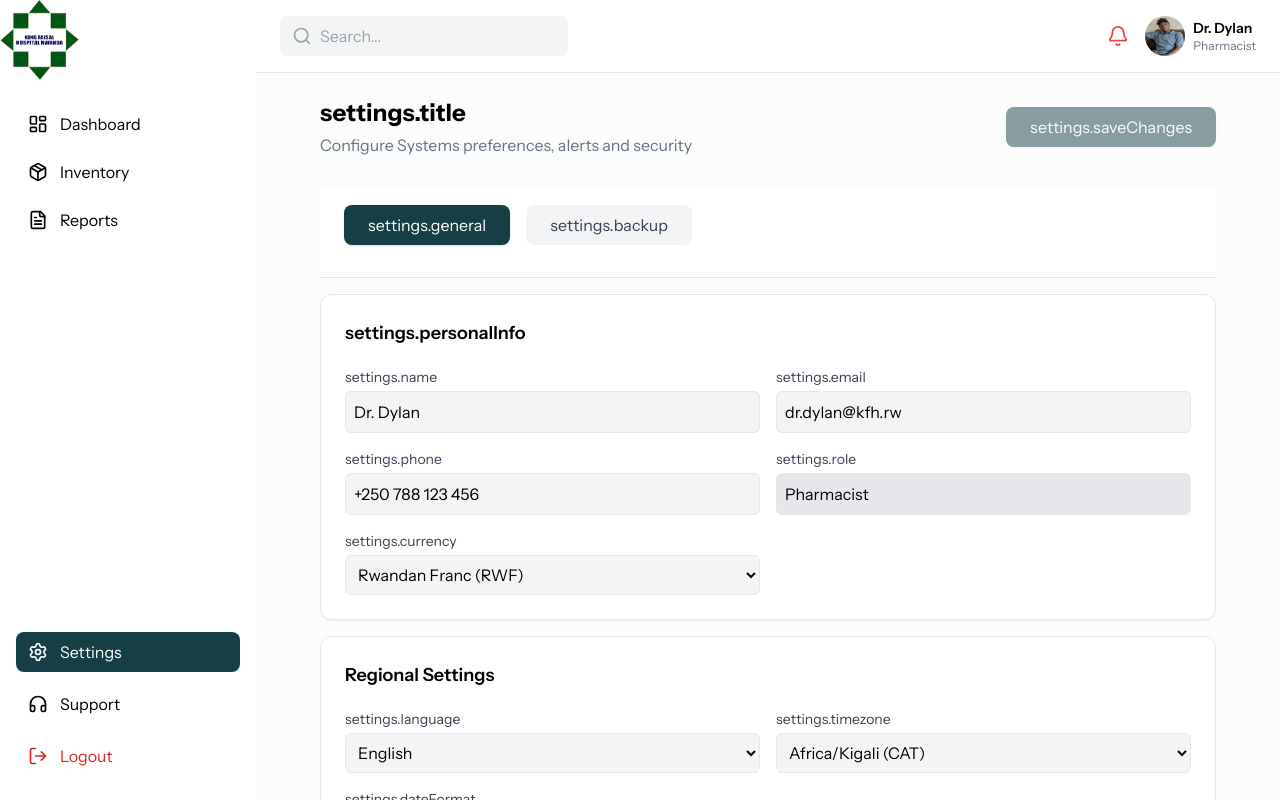
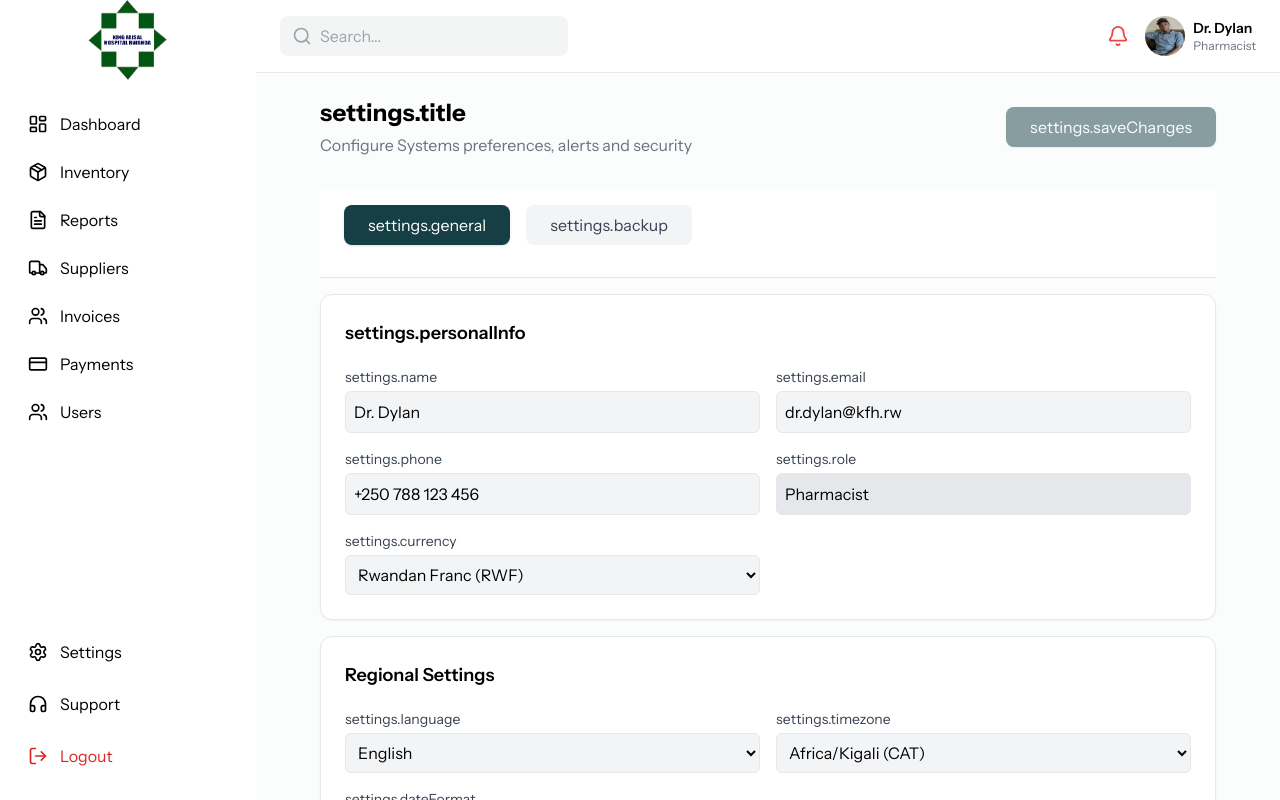
Before and after one commit to King-Faisal-Hospital-System/Web, a Next.js app: page /stock_manager/settings in a window 1280 px wide. Built offline with nearby package versions, Linux system fonts and the light colour scheme; no server answers.

Commit message:
added sidebar component in stock manager

```diff
--- a/app/stock_manager/settings/page.tsx
+++ b/app/stock_manager/settings/page.tsx
@@ -23,6 +23,7 @@ import type { RootState, AppDispatch } from "../../../store/store";
 import { fetchUserSettings, updateUserSettings, fetchBackupStatus, initiateBackup, updatePersonalInfo, updatePreferences, updateNotifications, updateBackupConfig } from "../../../store/slices/settingsSlice";
 import { setLanguage, initializeLanguage } from "../../../store/slices/languageSlice";
 import { useLanguageContext } from "../../../components/LanguageProvider";
+import Sidebar from "@/components/Sidebar";
 
 const SidebarNavItem = ({
   href,
@@ -118,35 +119,7 @@ export default function SettingsPage() {
   return (
     <div className="flex h-screen">
       {/* sidebar */}
-      <aside className="w-64 bg-white shadow-sm flex flex-col justify-between">
-        <div>
-          <div className="flex items-center justify-start h-20">
-            <Image src="/logo.png" alt="Logo" width={80} height={80} />
-          </div>
-          <nav className="mt-6">
-            <ul className="space-y-2 px-4">
-              <SidebarNavItem href="/stock_manager/home" icon={LayoutDashboard} label="Dashboard" />
-              <SidebarNavItem href="/stock_manager/inventory" icon={Package} label="Inventory" />
-              <SidebarNavItem href="/stock_manager/reports" icon={FileText} label="Reports" />
-
-            </ul>
-          </nav>
-        </div>
-        <div className="px-4 pb-6 space-y-3">
-          <Link href="/admin/settings" className="flex items-center text-white  bg-[var(--primary)] space-x-3 hover:bg-[var(--input-field)] rounded-lg px-3 py-2 cursor-pointer">
-            <Settings size={20} className="text-white" />
-            <span>Settings</span>
-          </Link>
-          <Link href="/admin/support" className="flex items-center space-x-3 hover:bg-[var(--input-field)] rounded-lg px-3 py-2 cursor-pointer">
-            <Headphones size={20} />
-            <span>Support</span>
-          </Link>
-          <Link href="/admin/logout" className="flex items-center space-x-3 hover:bg-red-100 text-red-600 rounded-lg px-3 py-2 cursor-pointer">
-            <LogOut size={20} />
-            <span>Logout</span>
-          </Link>
-        </div>
-      </aside>
+      <Sidebar/>
 
       <div className="flex flex-col flex-1" style={{ background: "var(--background)" }}>
         {/* header */}
```
